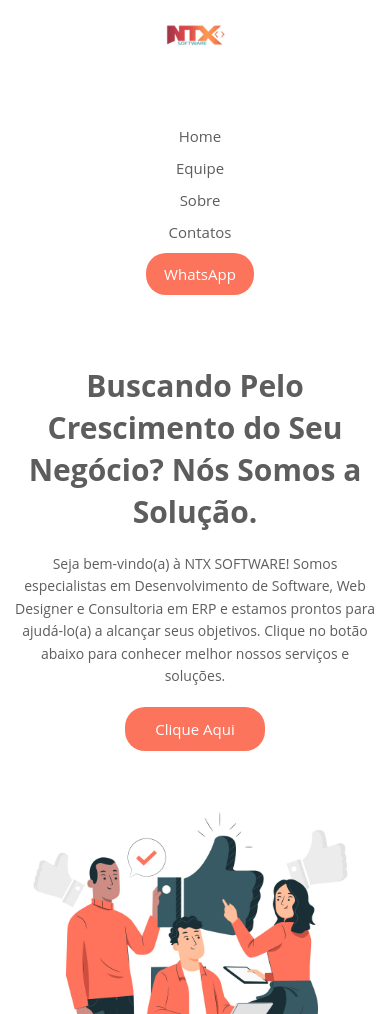
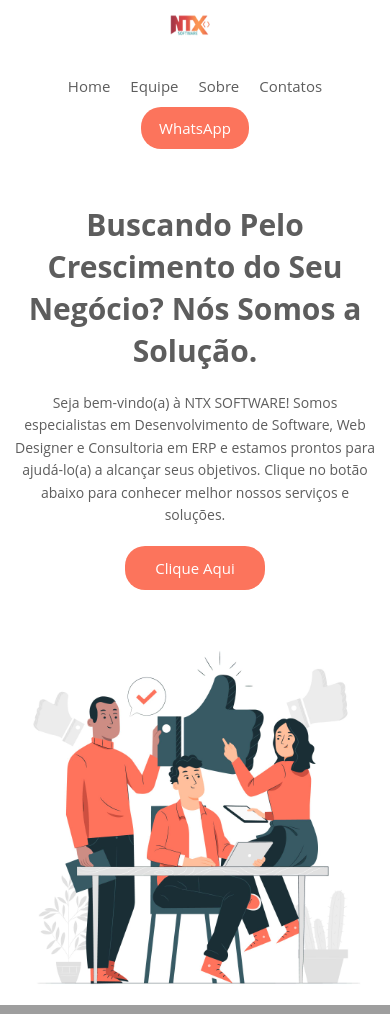
Before and after one commit to magdangr/ntxsoftware.github.io, a plain HTML site: page index.html in a window 390 px wide. Shown: the top 1014 px of the page. Drawn offline with Linux system fonts and the light colour scheme; grey boxes are pictures that could not be loaded.

Commit message:
Alteração header e cards mobile

```diff
--- a/scr/components/main.css
+++ b/scr/components/main.css
@@ -134,6 +134,14 @@ main {
     margin: 20px auto;
   }
 
+  .card-1,
+  .card-2,
+  .card-3 {
+    width: 90%;
+    height: auto;
+    margin: 20px auto;
+  }
+
   .card-header {
     height: 150px;
   }
--- a/scr/components/sections.css
+++ b/scr/components/sections.css
@@ -14,16 +14,16 @@
 
 .landing-page .header-area {
   display: flex;
-  padding: 25px 0 0;
+  padding: 10px 0 0;
   position: relative;
   justify-content: space-between;
+  align-items: center;
 }
 
 .logo {
   display: flex;
   margin: 0;
   padding: 0;
-  margin-bottom: -900px;
 }
 
 .header-area .logo {
@@ -32,12 +32,15 @@
 }
 
 .landing-page .header-area .logo {
-  text-transform: uppercase;
-  font-style: italic;
-  margin-top: 10px;
-  font-size: 19px;
-  width: 300px;
-  color: #5d5d5d;
+  height: 100%;
+  width: 100%;
+}
+
+.landing-page .header-area .logo img {
+  height: 40px;
+  width: 40px;
+  margin-right: 10px;
+  vertical-align: middle;
 }
 
 .landing-page .header-area .links {
@@ -46,13 +49,16 @@
   margin: 0;
   width: 100%;
   text-align: right;
+  align-items: center;
+
 }
 
 .landing-page .header-area .links li {
   display: inline-block;
-  margin-left: 30px;
+  margin-left: 20px;
   color: #5d5d5d;
   cursor: pointer;
+  vertical-align: middle;
 }
 
 .links:hover {
@@ -165,17 +171,23 @@ button:hover {
   }
 
   .landing-page .header-area .logo {
-    margin-bottom: 30px;
+    margin-bottom: 10px;
   }
 
   .landing-page .header-area .links {
-    margin-top: 30px;
-    text-align: center;
+    display: flex;
+    justify-content: center;
+    align-items: center;
+    flex-wrap: wrap;
+    margin-top: 20px;
   }
 
   .landing-page .header-area .links li {
-    display: block;
-    margin: 10px
+    margin: 0 10px;
+  }
+
+  .landing-page .header-area .links li:last-child {
+    margin-top: 10px;
   }
 }
 
@@ -188,13 +200,13 @@ button:hover {
   }
 
   .landing-page .header-area {
-    padding: 10px 0;
+    padding: 5px 0;
   }
 
   .landing-page .header-area .logo {
     height: 40px;
     width: 40px;
-    margin-top: 5px;
+    margin-top: 0px;
   }
 
   .landing-page .header-area .logo,
@@ -203,7 +215,7 @@ button:hover {
   }
 
   .landing-page .header-area .links li {
-    margin-left: 20px;
+    margin-left: 10px;
   }
 
   .landing-page .info,
```
